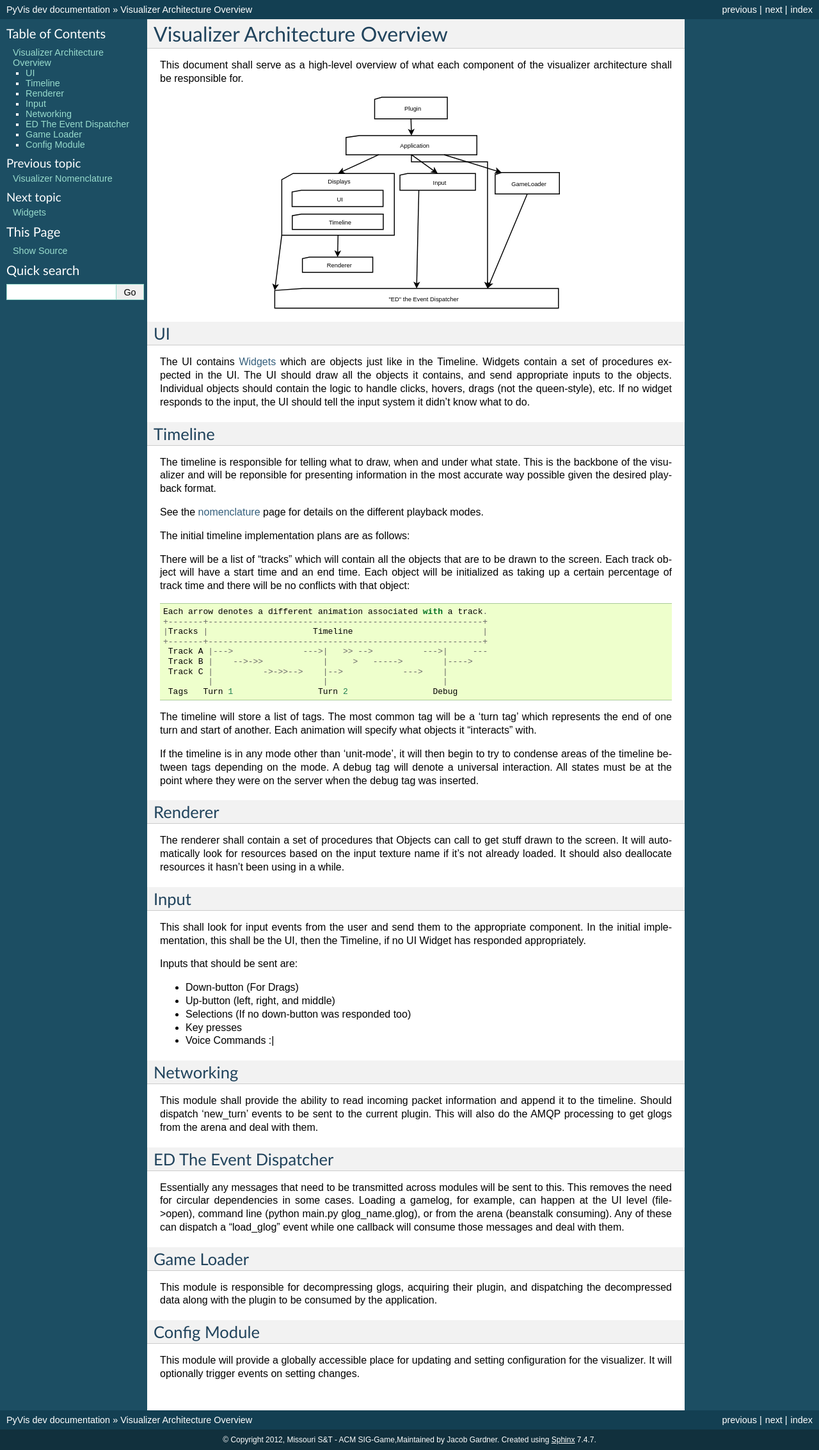
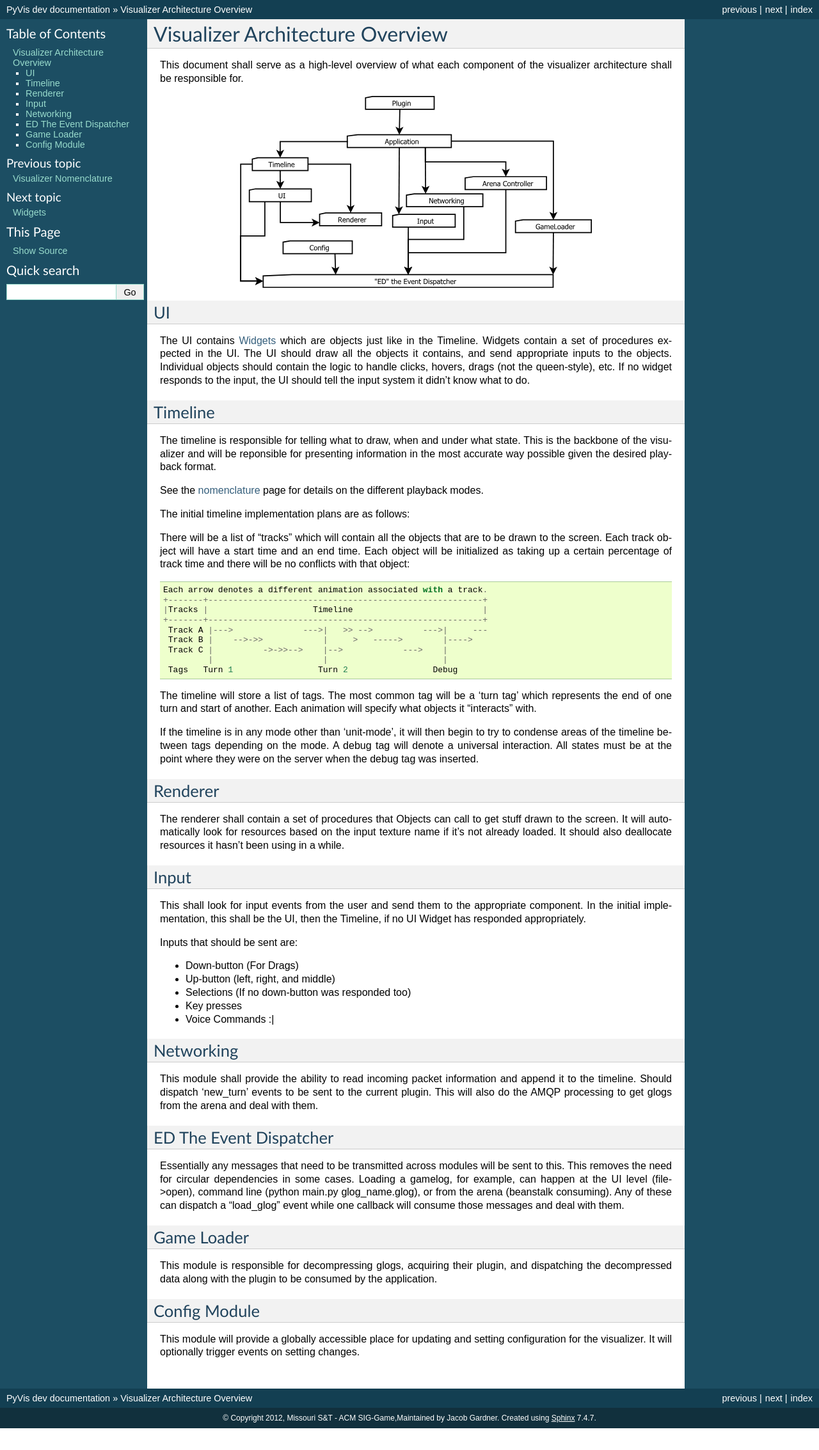
Before and after one commit to siggame/PyVis, a Sphinx documentation site: the page built from docs/design/component_description.rst, in a window 1280 px wide. Shown: the whole page at 64% size. Built offline with Sphinx 7.4.7, drawn with Linux system fonts in a browser that asks for light colours; after the commit the page ends 2233 px from its top, so only the background shows below that.

Commit message:
Updated architecture document

```diff
--- a/docs/design/component_description.rst
+++ b/docs/design/component_description.rst
@@ -5,7 +5,7 @@ This document shall serve as a high-level overview of what each component of
 the visualizer architecture shall be responsible for.
 
 .. image:: overview.svg
-    :width: 450 px
+    :width: 550 px
     :align: center
 
 UI
```
Also changed, not shown: docs/design/overview.svg, 1 other file.
